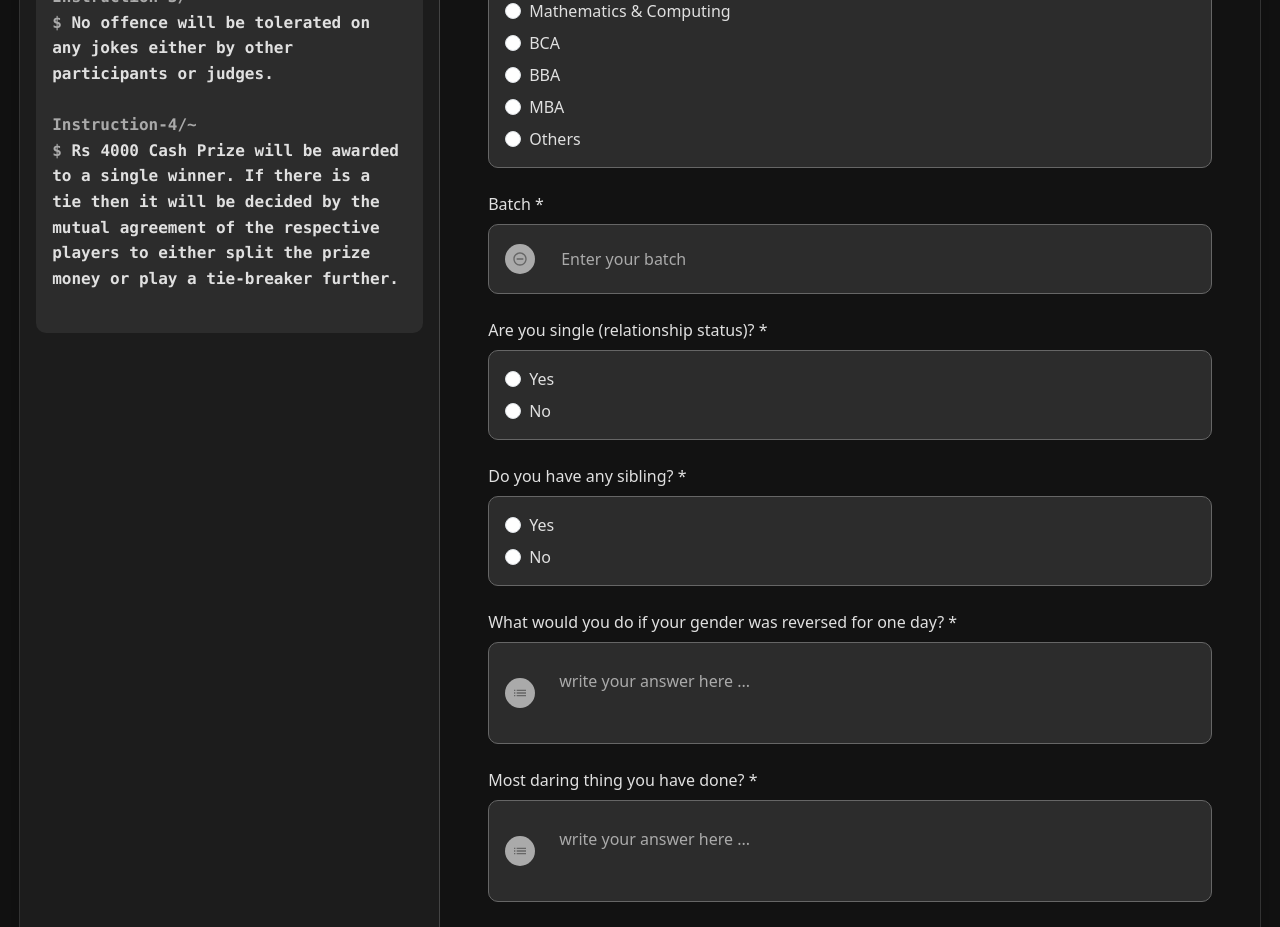
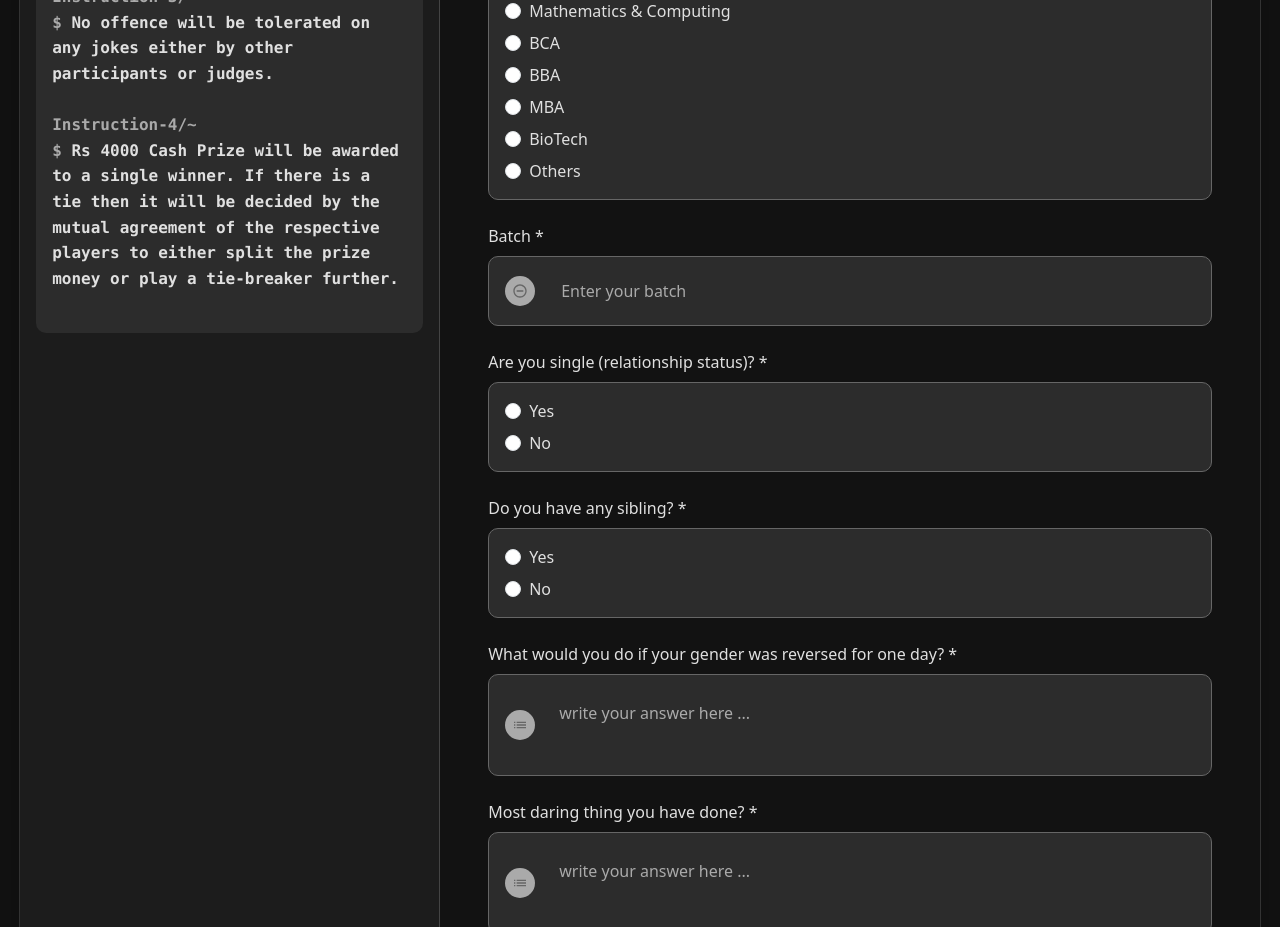
Before and after one commit to jiitopticachapter/JIIT-OPTICA-Forms, a React (Vite) app: page / in a window 1280 px wide. Shown: the part 820-1747 px from the top of the page. Built offline with nearby package versions, Linux system fonts and the light colour scheme; a web font is replaced by a local one.

Commit message:
Adding Branch

```diff
--- a/src/pages/Designs/LatentData.js
+++ b/src/pages/Designs/LatentData.js
@@ -56,6 +56,7 @@ const LatentData = {
         "BCA",
         "BBA",
         "MBA",
+        "BioTech",
         "Others",
       ],
       otherKey: ".other_option_response",
```
